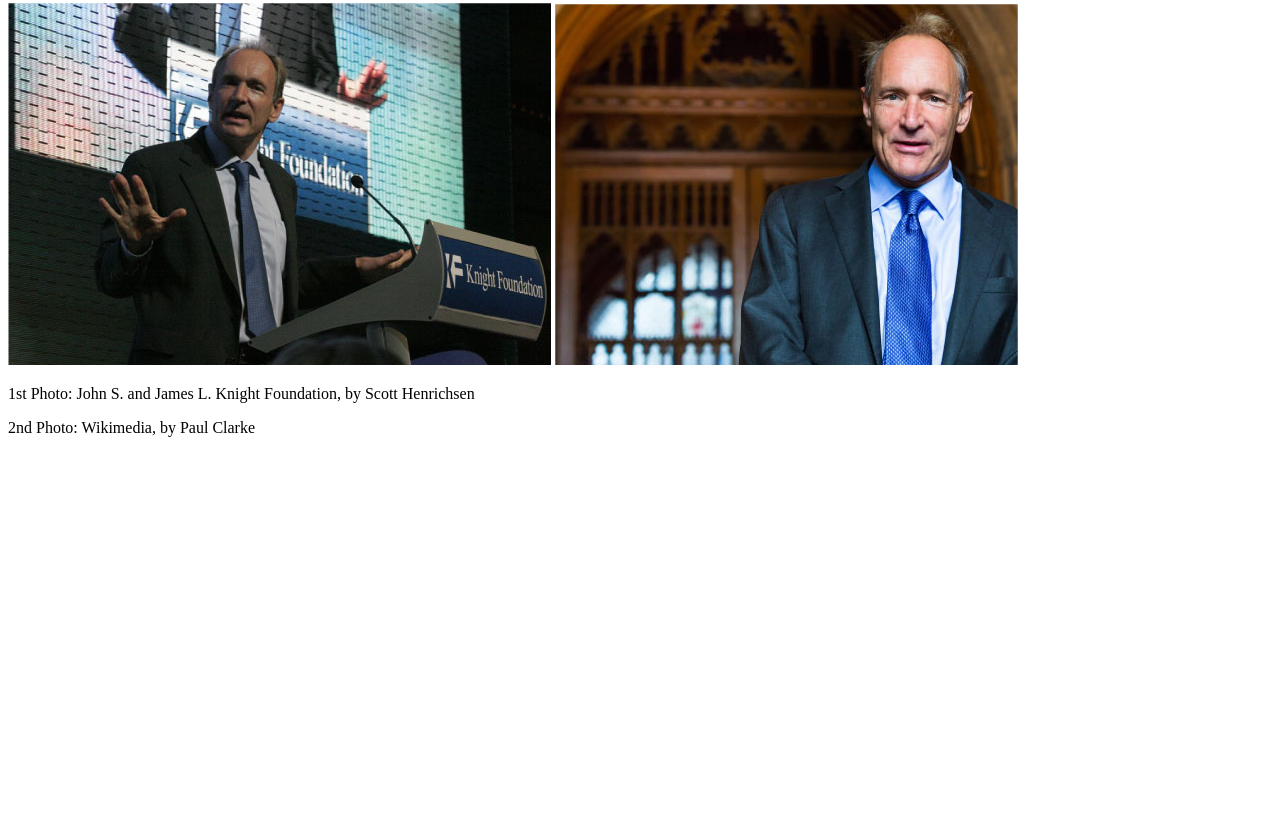
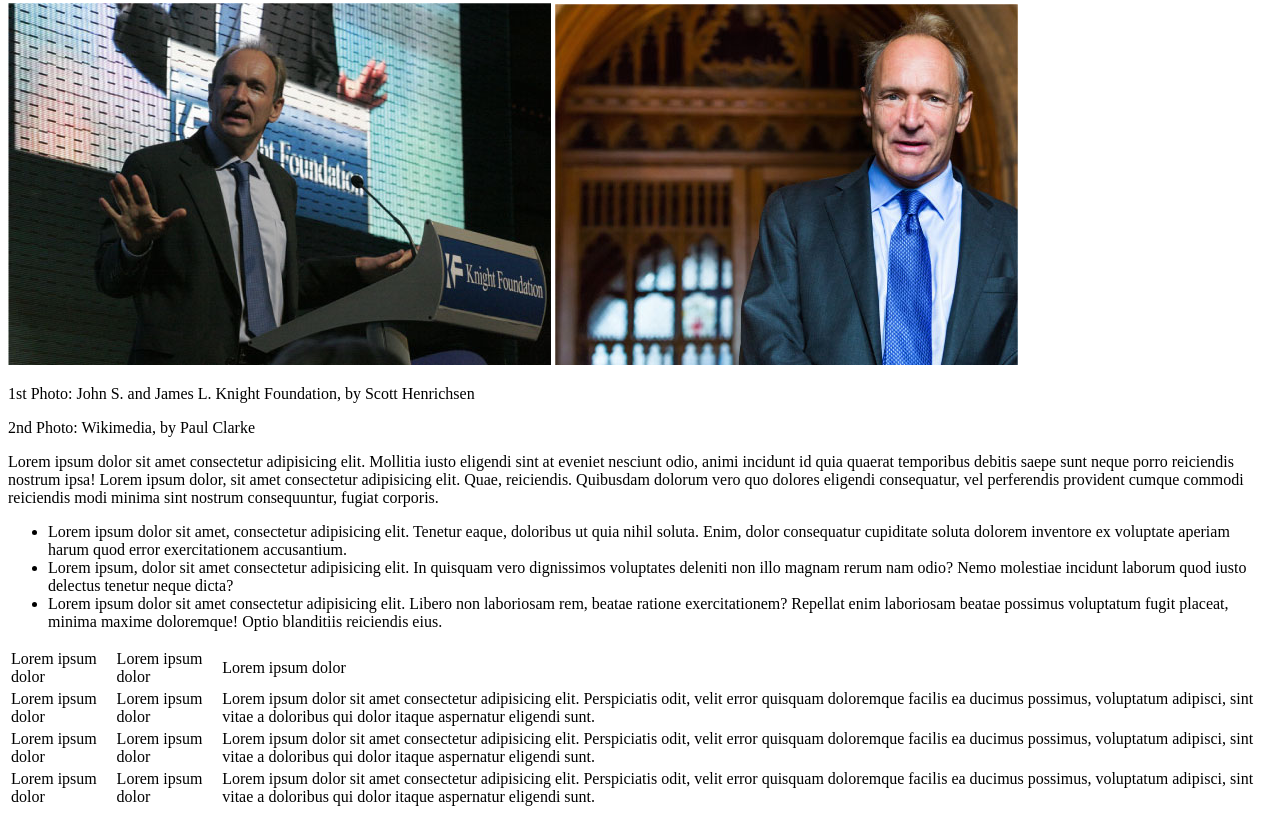
Before and after one commit to fabrizioruiz96/html-css-booleaner, a plain HTML site: page index.html in a window 1280 px wide. Shown: the part 465-1282 px from the top of the page. Before the commit the page ends 918 px from the top, so only its background shows below. Drawn offline with Linux system fonts and the light colour scheme.

Commit message:
feat: add all section

```diff
--- a/index.html
+++ b/index.html
@@ -27,10 +27,40 @@
         </div>
 
         <!-- FIRST SECTION -->
+        <p>Lorem ipsum dolor sit amet consectetur adipisicing elit. Mollitia iusto eligendi sint at eveniet nesciunt odio, animi incidunt id quia quaerat temporibus debitis saepe sunt neque porro reiciendis nostrum ipsa! <span>Lorem ipsum dolor, sit amet consectetur adipisicing elit. Quae, reiciendis.</span> Quibusdam dolorum vero quo dolores eligendi consequatur, vel perferendis provident cumque commodi reiciendis modi minima sint nostrum consequuntur, fugiat corporis.</p>
 
         <!-- SECOND SECTION -->
+        <ul>
+            <li>Lorem ipsum dolor sit amet, consectetur adipisicing elit. Tenetur eaque, doloribus ut quia nihil soluta. Enim, dolor consequatur cupiditate soluta dolorem inventore ex voluptate aperiam harum quod error exercitationem accusantium.</li>
+            <li>Lorem ipsum, dolor sit amet consectetur adipisicing elit. In quisquam vero dignissimos voluptates deleniti non illo magnam rerum nam odio? Nemo molestiae incidunt laborum quod iusto delectus tenetur neque dicta?</li>
+            <li>Lorem ipsum dolor sit amet consectetur adipisicing elit. Libero non laboriosam rem, beatae ratione exercitationem? Repellat enim laboriosam beatae possimus voluptatum fugit placeat, minima maxime doloremque! Optio blanditiis reiciendis eius.</li>
+        </ul>
 
         <!-- THIRD SECTION (TABLE) -->
+        <table>
+            <thead>
+                <td>Lorem ipsum dolor</td>
+                <td>Lorem ipsum dolor</td>
+                <td>Lorem ipsum dolor</td>
+            </thead>
+            <tbody>
+                <tr>
+                    <td>Lorem ipsum dolor</td>
+                    <td>Lorem ipsum dolor</td>
+                    <td>Lorem ipsum dolor sit amet consectetur adipisicing elit. Perspiciatis odit, velit error quisquam doloremque facilis ea ducimus possimus, voluptatum adipisci, sint vitae a doloribus qui dolor itaque aspernatur eligendi sunt.</td>
+                </tr>
+                <tr>
+                    <td>Lorem ipsum dolor</td>
+                    <td>Lorem ipsum dolor</td>
+                    <td>Lorem ipsum dolor sit amet consectetur adipisicing elit. Perspiciatis odit, velit error quisquam doloremque facilis ea ducimus possimus, voluptatum adipisci, sint vitae a doloribus qui dolor itaque aspernatur eligendi sunt.</td>
+                </tr>
+                <tr>
+                    <td>Lorem ipsum dolor</td>
+                    <td>Lorem ipsum dolor</td>
+                    <td>Lorem ipsum dolor sit amet consectetur adipisicing elit. Perspiciatis odit, velit error quisquam doloremque facilis ea ducimus possimus, voluptatum adipisci, sint vitae a doloribus qui dolor itaque aspernatur eligendi sunt.</td>
+                </tr>
+            </tbody>
+        </table>
 
         <!-- FOOTER -->
 
```
